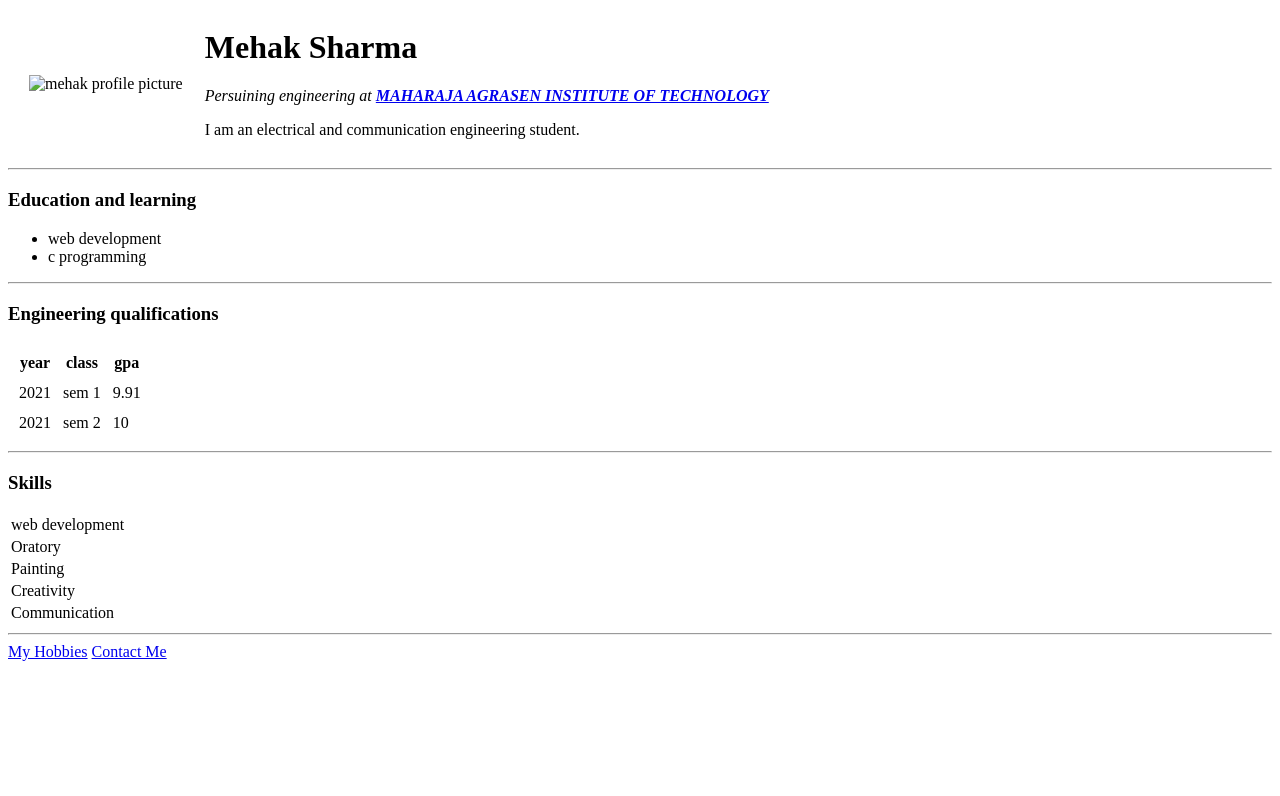
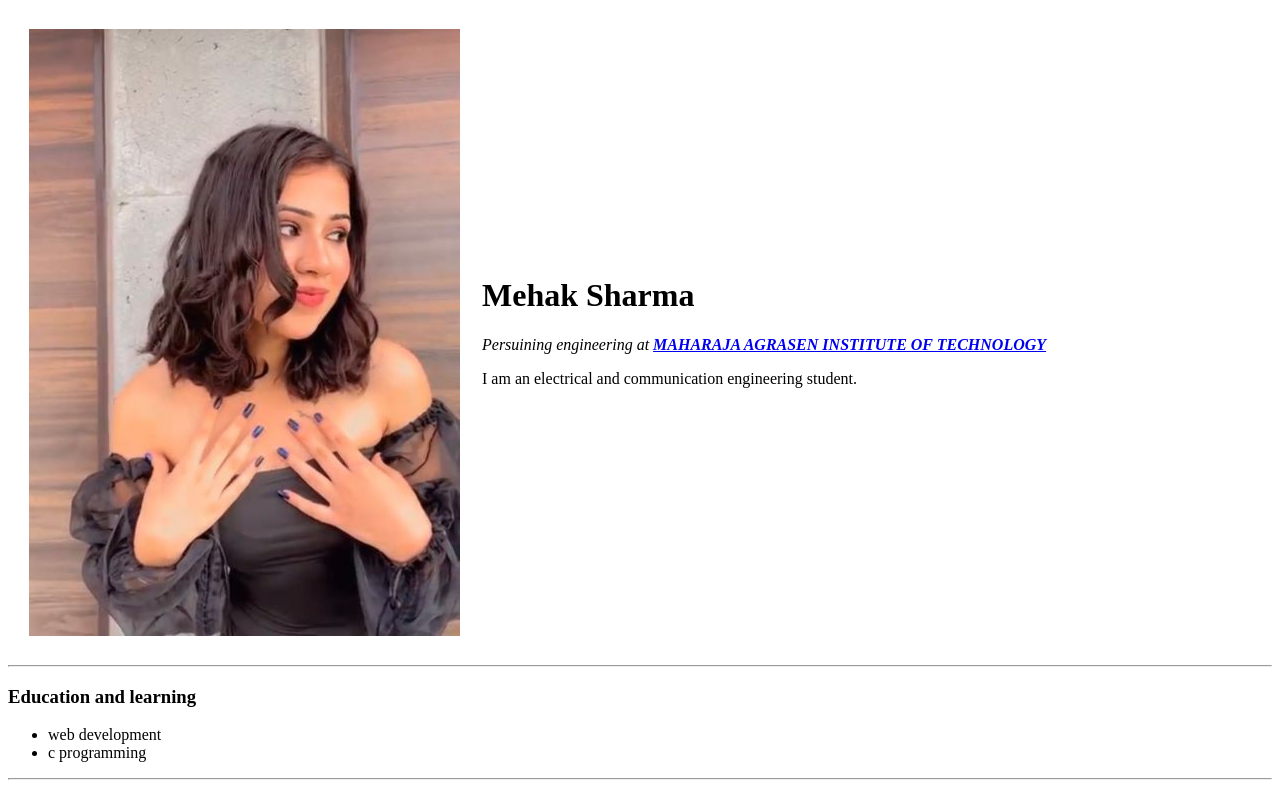
Before and after one commit to mehaksharma30/CV, a plain HTML site: page index.html in a window 1280 px wide. Shown: the top 796 px of the page. Drawn offline with Linux system fonts and the light colour scheme.

Commit message:
Update index.html

```diff
--- a/index.html
+++ b/index.html
@@ -9,7 +9,7 @@
   <body>
     <table cellspacing="20">
       <tr>
-        <td><img src="images/mehakk.JPG" alt="mehak profile picture"></td>
+        <td><img src="mehakk.JPG" alt="mehak profile picture"></td>
         <td>  <h1>Mehak Sharma</h1>
           <p><em>Persuining engineering at <strong><a href="https://mait.ac.in/">MAHARAJA AGRASEN INSTITUTE OF TECHNOLOGY</a></strong></em></p>
           <p>I am an electrical and communication engineering student.</p></td>
```
